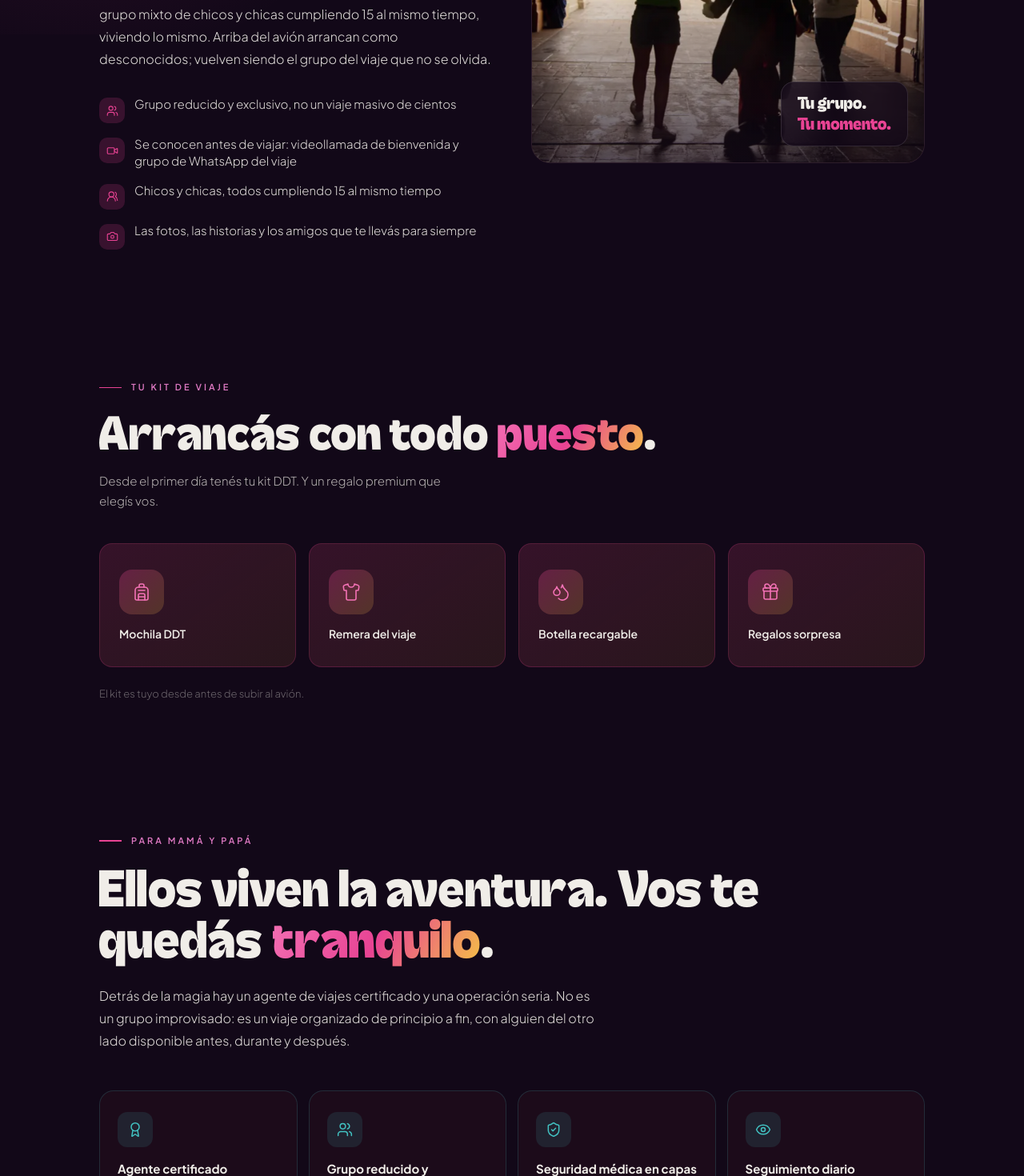
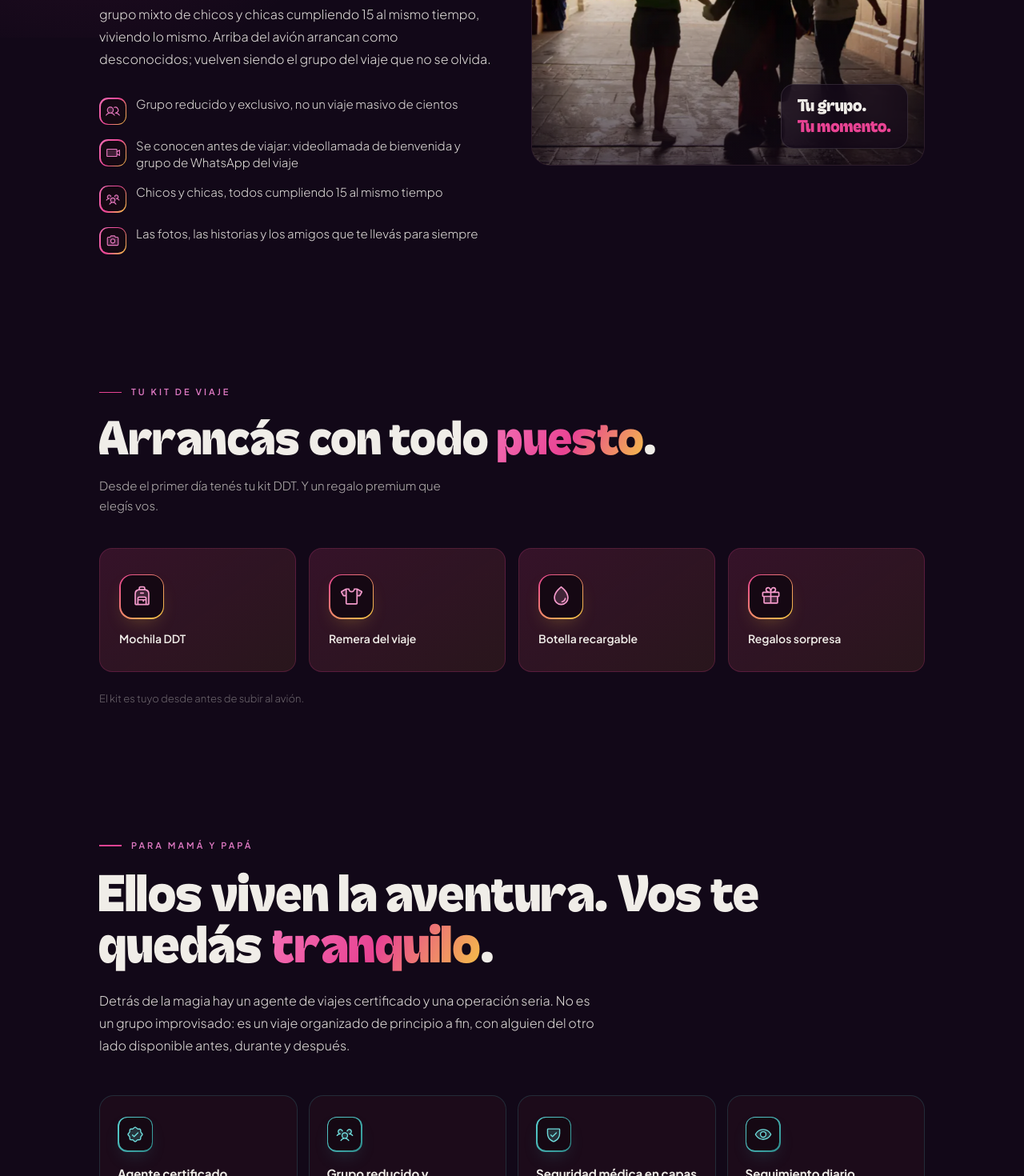
Before and after one commit to mrlecler/diegodreamtravel-web, a Next.js app: page /dream15 in a window 1280 px wide. Shown: the part 2200-3670 px from the top of the page at 80% size. Built offline with nearby package versions, Linux system fonts and the light colour scheme.

Commit message:
iconos: migrar Tribu, Kit, Padres y Club a Phosphor duotone (IconBadge reutilizable)

```diff
--- a/src/components/sections/dream15/D15Club.tsx
+++ b/src/components/sections/dream15/D15Club.tsx
@@ -1,4 +1,5 @@
-import { Wallet, CalendarCheck, BadgeCheck, Sparkles, ArrowRight } from 'lucide-react';
+import { Wallet, CalendarCheck, SealCheck, Sparkle, ArrowRight } from '@phosphor-icons/react/dist/ssr';
+import IconBadge from '@/components/ui/IconBadge';
 
 const STEPS = [
   {
@@ -15,13 +16,13 @@ const STEPS = [
   },
   {
     n: '03',
-    Icon: BadgeCheck,
+    Icon: SealCheck,
     title: 'Cuidás el precio',
     desc: 'Anclás temprano y te cubrís de los aumentos. Empezar antes siempre juega a favor de tu bolsillo.',
   },
   {
     n: '04',
-    Icon: Sparkles,
+    Icon: Sparkle,
     title: 'Viajás con todo pago',
     desc: 'Cuando llega la fecha, el viaje ya está saldado. Solo te queda disfrutar.',
   },
@@ -118,12 +119,7 @@ export default function D15Club() {
                 >
                   {n}
                 </span>
-                <div
-                  className="w-9 h-9 rounded-[10px] flex items-center justify-center"
-                  style={{ background: 'rgba(232,67,147,.15)', color: '#E84393' }}
-                >
-                  <Icon size={17} strokeWidth={1.8} />
-                </div>
+                <IconBadge Icon={Icon} ring="var(--grad-d15)" iconColor="#E879C0" size={36} iconSize={19} radius={10} />
               </div>
               <h3 className="text-[16px] font-bold text-[#F0EDE8]">{title}</h3>
               <p className="text-[14px] font-light leading-[1.6] text-[rgba(240,237,232,.82)]">
@@ -146,7 +142,7 @@ export default function D15Club() {
             }}
           >
             Sumate al Club
-            <ArrowRight size={15} strokeWidth={2.2} />
+            <ArrowRight size={16} weight="bold" />
           </a>
           <span
             className="inline-flex items-center gap-2 text-[13px] font-medium rounded-full px-4 py-2"
--- a/src/components/sections/dream15/D15Kit.tsx
+++ b/src/components/sections/dream15/D15Kit.tsx
@@ -1,9 +1,10 @@
-import { Backpack, Shirt, Droplets, Gift } from 'lucide-react';
+import { Backpack, TShirt, Drop, Gift } from '@phosphor-icons/react/dist/ssr';
+import IconBadge from '@/components/ui/IconBadge';
 
 const KIT_ITEMS = [
   { Icon: Backpack, label: 'Mochila DDT' },
-  { Icon: Shirt,    label: 'Remera del viaje' },
-  { Icon: Droplets, label: 'Botella recargable' },
+  { Icon: TShirt,    label: 'Remera del viaje' },
+  { Icon: Drop, label: 'Botella recargable' },
   { Icon: Gift,     label: 'Regalos sorpresa' },
 ];
 
@@ -63,15 +64,15 @@ export default function D15Kit() {
                 border: '1px solid rgba(232,67,147,.2)',
               }}
             >
-              <div
-                className="w-14 h-14 rounded-2xl flex items-center justify-center"
-                style={{
-                  background: 'linear-gradient(135deg, rgba(232,67,147,.28), rgba(245,200,66,.18))',
-                  color: '#F472B6',
-                }}
-              >
-                <Icon size={24} strokeWidth={1.6} />
-              </div>
+              <IconBadge
+                Icon={Icon}
+                ring="linear-gradient(135deg, #E84393, #F5C842)"
+                iconColor="#F49ACB"
+                glow="rgba(245,200,66,.4)"
+                size={56}
+                iconSize={27}
+                radius={16}
+              />
               <span className="text-[14px] font-semibold text-[#F0EDE8] leading-tight">{label}</span>
             </div>
           ))}
--- a/src/components/sections/dream15/D15Padres.tsx
+++ b/src/components/sections/dream15/D15Padres.tsx
@@ -1,13 +1,14 @@
-import { Award, Users, ShieldCheck, Eye, ClipboardList, Phone, FileCheck } from 'lucide-react';
+import { SealCheck, UsersThree, ShieldCheck, Eye, ClipboardText, Phone, IdentificationCard } from '@phosphor-icons/react/dist/ssr';
+import IconBadge from '@/components/ui/IconBadge';
 
 const CARDS = [
   {
-    Icon: Award,
+    Icon: SealCheck,
     title: 'Agente certificado',
     desc: 'Certificación oficial Disney (College of Disney Knowledge) y Universal (Preferred Travel Agent), bajo Team Livi Travel. Real y verificable.',
   },
   {
-    Icon: Users,
+    Icon: UsersThree,
     title: 'Grupo reducido y acompañado',
     desc: 'Un coordinador y una coordinadora cada 10 chicos y chicas, las 24 horas. Grupos más chicos que el promedio: atención real, no masa.',
   },
@@ -22,7 +23,7 @@ const CARDS = [
     desc: 'Fotos y video del grupo todos los días. Ves a tu hijo o hija disfrutando en cada jornada del viaje.',
   },
   {
-    Icon: ClipboardList,
+    Icon: ClipboardText,
     title: 'Todo organizado',
     desc: 'Vuelos, hotel, traslados, entradas y cada detalle, resueltos y por escrito. Nada librado al azar.',
   },
@@ -32,7 +33,7 @@ const CARDS = [
     desc: 'Una persona real del otro lado. Antes, durante y después del viaje. Comunicación directa con las familias.',
   },
   {
-    Icon: FileCheck,
+    Icon: IdentificationCard,
     title: 'Visa y documentación',
     desc: 'Te asistimos con el trámite de visa o ESTA y con el permiso de viaje para menores. La documentación migratoria, acompañada de principio a fin.',
   },
@@ -45,20 +46,22 @@ const CARD_STYLE = {
   border: '1px solid rgba(66,194,194,.18)',
 };
 
-function Card({ Icon, title, desc }: { Icon: typeof Award; title: string; desc: string }) {
+function Card({ Icon, title, desc }: { Icon: typeof SealCheck; title: string; desc: string }) {
   return (
     <div
       className="rounded-[18px] p-[26px_22px] transition-all duration-[250ms] hover:-translate-y-1"
       style={CARD_STYLE}
     >
-      <div
-        className="w-11 h-11 rounded-[12px] flex items-center justify-center mb-4"
-        style={{
-          background: 'rgba(66,194,194,.12)',
-          color: '#42C2C2',
-        }}
-      >
-        <Icon size={20} strokeWidth={1.8} />
+      <div className="mb-4">
+        <IconBadge
+          Icon={Icon}
+          ring="linear-gradient(135deg, #5BD3D3, #2E8C8C)"
+          iconColor="#6FDCDC"
+          glow="rgba(66,194,194,.4)"
+          size={44}
+          iconSize={22}
+          radius={12}
+        />
       </div>
       <h3 className="text-[15px] font-bold text-[#F0EDE8] mb-1.5">{title}</h3>
       <p className="text-[13px] font-light leading-[1.6] text-[rgba(240,237,232,.75)]">{desc}</p>
--- a/src/components/sections/dream15/D15Tribu.tsx
+++ b/src/components/sections/dream15/D15Tribu.tsx
@@ -1,9 +1,10 @@
-import { Users, Video, UsersRound, Camera } from 'lucide-react';
+import { Users, VideoCamera, UsersThree, Camera } from '@phosphor-icons/react/dist/ssr';
+import IconBadge from '@/components/ui/IconBadge';
 
 const BULLETS = [
   { Icon: Users,       text: 'Grupo reducido y exclusivo, no un viaje masivo de cientos' },
-  { Icon: Video,       text: 'Se conocen antes de viajar: videollamada de bienvenida y grupo de WhatsApp del viaje' },
-  { Icon: UsersRound,  text: 'Chicos y chicas, todos cumpliendo 15 al mismo tiempo' },
+  { Icon: VideoCamera,       text: 'Se conocen antes de viajar: videollamada de bienvenida y grupo de WhatsApp del viaje' },
+  { Icon: UsersThree,  text: 'Chicos y chicas, todos cumpliendo 15 al mismo tiempo' },
   { Icon: Camera,      text: 'Las fotos, las historias y los amigos que te llevás para siempre' },
 ];
 
@@ -69,12 +70,9 @@ export default function D15Tribu() {
             <ul className="mt-8 flex flex-col gap-4">
               {BULLETS.map(({ Icon, text }) => (
                 <li key={text} className="flex items-start gap-3">
-                  <span
-                    className="flex-shrink-0 w-8 h-8 rounded-[10px] flex items-center justify-center mt-0.5"
-                    style={{ background: 'rgba(232,67,147,.18)', color: '#E84393' }}
-                  >
-                    <Icon size={15} strokeWidth={1.8} />
-                  </span>
+                  <div className="flex-shrink-0 mt-0.5">
+                    <IconBadge Icon={Icon} ring="var(--grad-d15)" iconColor="#E879C0" size={34} iconSize={18} radius={11} />
+                  </div>
                   <span className="text-[15px] font-light text-[rgba(240,237,232,.92)] leading-snug">
                     {text}
                   </span>
--- /dev/null
+++ b/src/components/ui/IconBadge.tsx
@@ -0,0 +1,48 @@
+import type { ComponentType } from 'react';
+
+export default function IconBadge({
+  Icon,
+  ring,
+  iconColor,
+  glow,
+  size = 48,
+  iconSize = 23,
+  radius = 14,
+}: {
+  Icon: ComponentType<any>;
+  ring: string;
+  iconColor: string;
+  glow?: string;
+  size?: number;
+  iconSize?: number;
+  radius?: number;
+}) {
+  return (
+    <div
+      style={{
+        width: size,
+        height: size,
+        borderRadius: radius,
+        background: ring,
+        padding: 1.5,
+        flexShrink: 0,
+        boxShadow: glow ? `0 10px 26px -12px ${glow}` : undefined,
+      }}
+    >
+      <div
+        style={{
+          width: '100%',
+          height: '100%',
+          borderRadius: radius - 1.5,
+          background: '#150813',
+          display: 'flex',
+          alignItems: 'center',
+          justifyContent: 'center',
+          color: iconColor,
+        }}
+      >
+        <Icon size={iconSize} weight="duotone" />
+      </div>
+    </div>
+  );
+}
```
